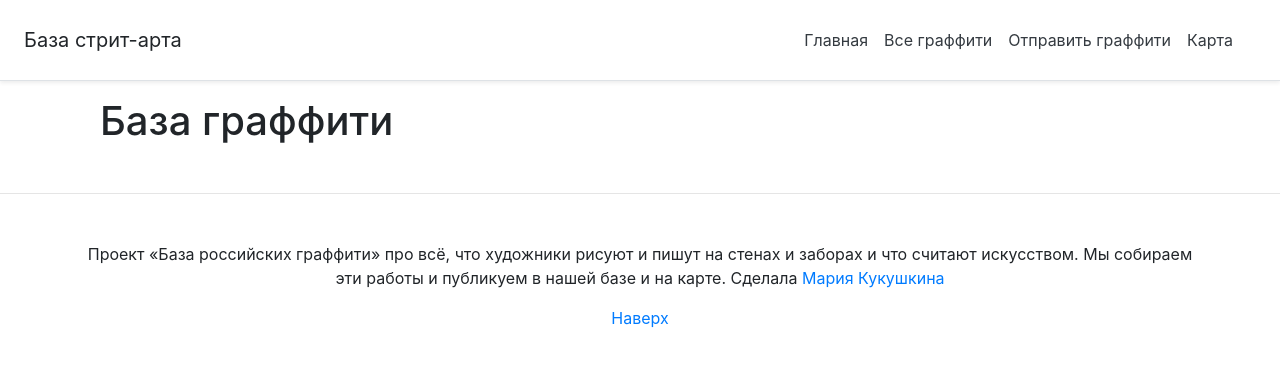
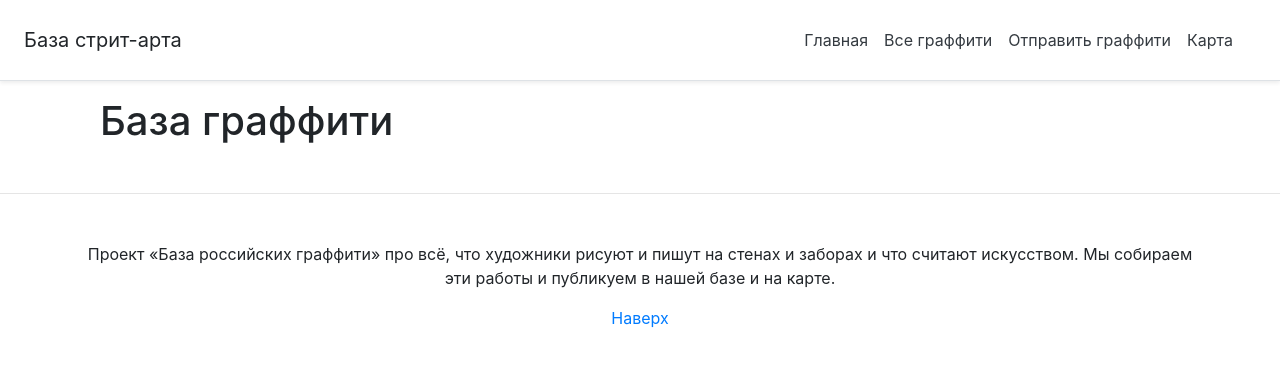
Before and after one commit to evchug/project2021, a Flask app: page /base in a window 1280 px wide. Shown: the top 367 px of the page. Run offline with Flask 2, Linux system fonts and the light colour scheme; data that the repository does not hold is empty; some libraries are stand-ins or nearby versions.

Commit message:
Update base.html

```diff
--- a/project-193-evchug/main/templates/base.html
+++ b/project-193-evchug/main/templates/base.html
@@ -31,8 +31,7 @@
     <footer class="blog-footer">
         <div align="center">
           <p>Проект «База российских граффити» про всё, что художники рисуют и пишут на стенах и заборах и что считают искусством.
-Мы собираем эти работы и публикуем в нашей базе и на карте.
-Сделала <a href="https://vk.com/mariia_coo">Мария Кукушкина</a></p>
+Мы собираем эти работы и публикуем в нашей базе и на карте.</p>
           <p>
             <a href="#">Наверх</a>
           </p>
```
